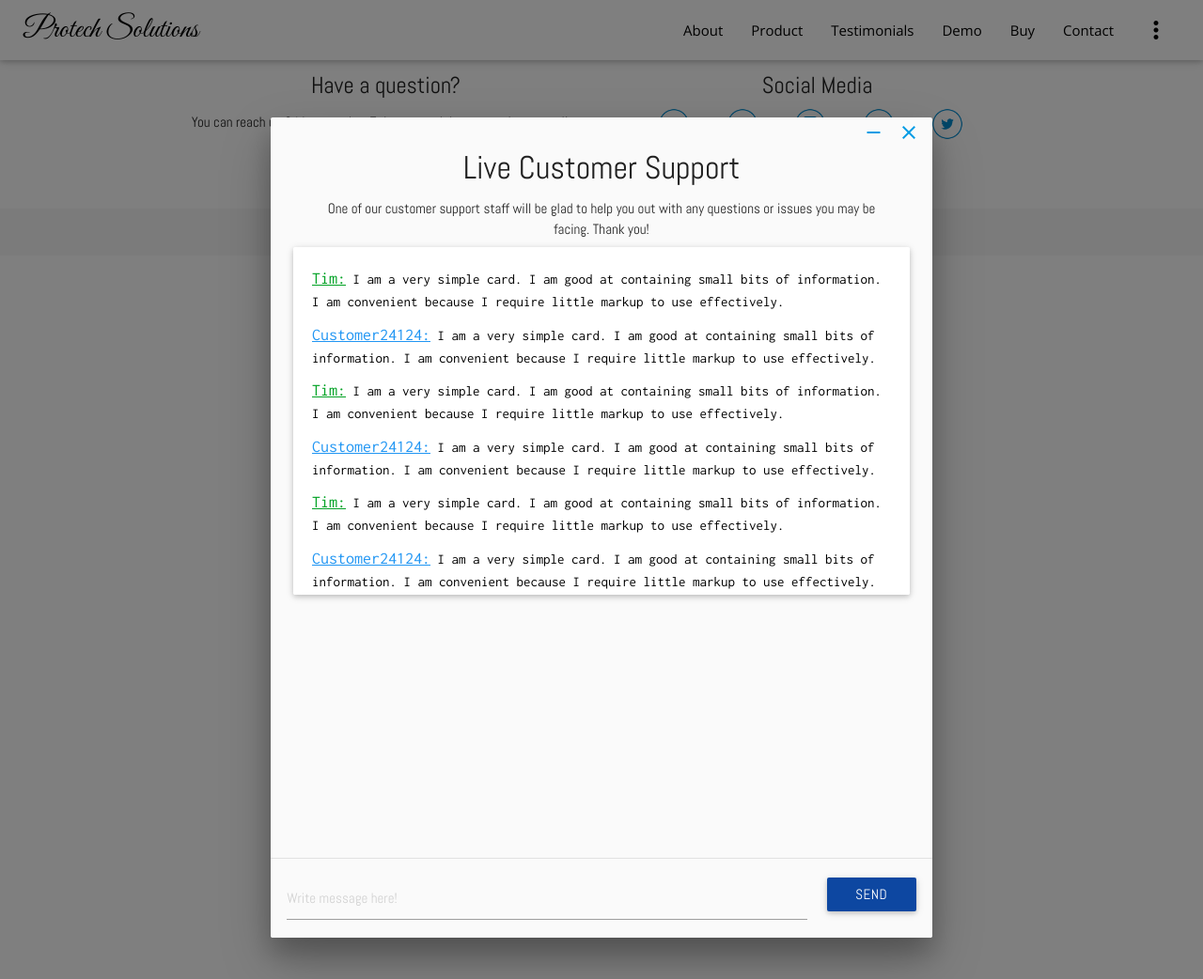
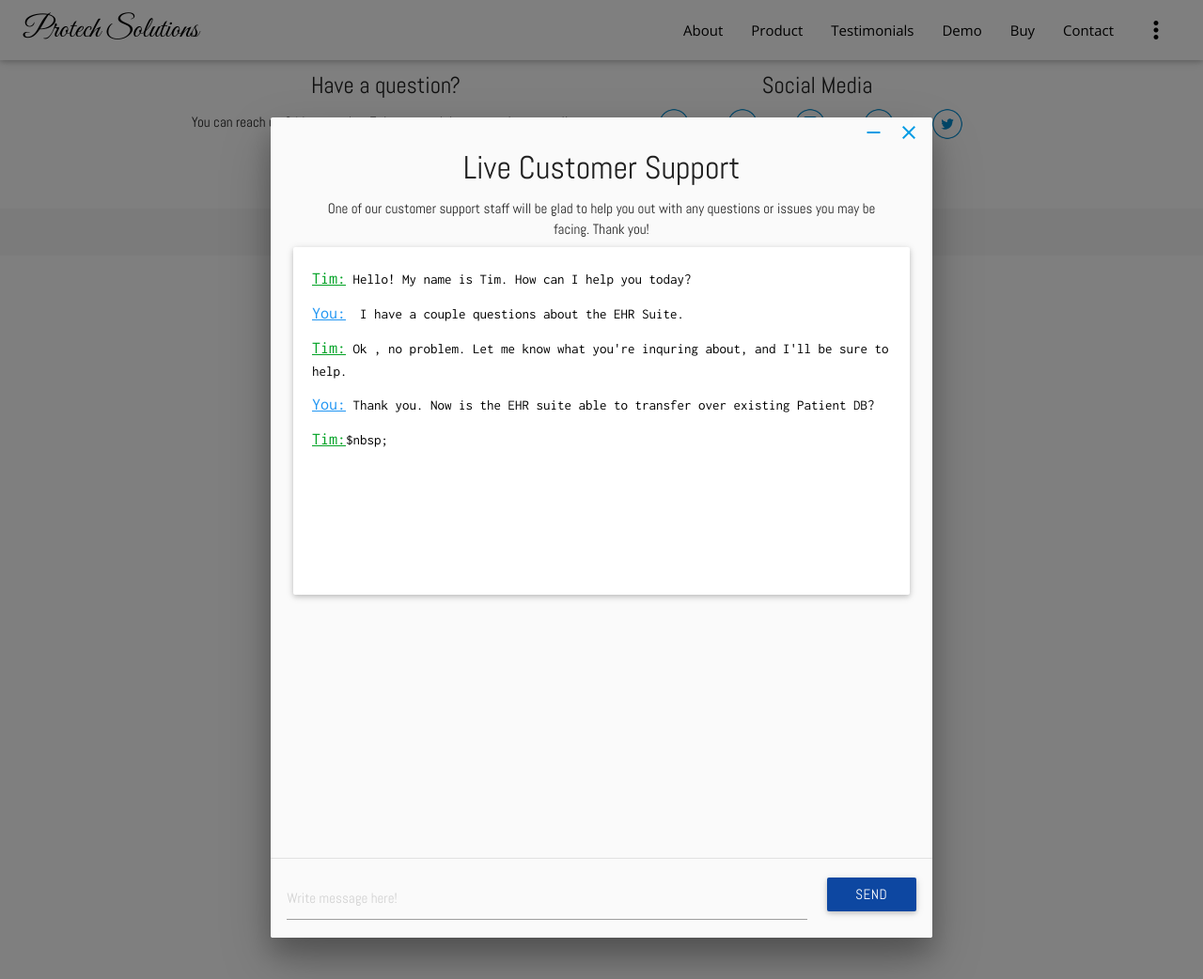
Before and after one commit to GorgonsMaze/ASCapstoneProject, a PHP site: page /?action=1 in a window 1280 px wide, after a click on "customer service representative". Shown: the top 1042 px of the page at 94% size. Run offline with PHP 8.4, Linux system fonts and the light colour scheme; some libraries are stand-ins or nearby versions; some web fonts are replaced.

Commit message:
Updates: Help chat fixes to text -> update jquery

```diff
--- a/views/footer.php
+++ b/views/footer.php
@@ -27,69 +27,19 @@
                             <div class="col s12">
                                 <div class="card chat-box left-align">
                                     <div class="card-content black-text inconsolata">
-                                        <p><span class="rep-name">Tim:</span>&nbsp;I am a very simple card. I am good at
-                                            containing small bits of information.
-                                            I am convenient because I require little markup to use effectively.</p>
+                                        <p><span class="rep-name">Tim:</span>&nbsp;Hello! My name is Tim. How can I help
+                                            you today?</p>
 
-                                        <p><span class="cust-name">Customer24124:</span>&nbsp;I am a very simple card. I
-                                            am good at containing small bits of information.
-                                            I am convenient because I require little markup to use effectively.</p>
+                                        <p><span class="cust-name">You:</span>&nbsp; I have a couple questions about the
+                                            EHR Suite.</p>
 
-                                        <p><span class="rep-name">Tim:</span>&nbsp;I am a very simple card. I am good at
-                                            containing small bits of information.
-                                            I am convenient because I require little markup to use effectively.</p>
+                                        <p><span class="rep-name">Tim:</span>&nbsp;Ok , no problem. Let me know what
+                                            you're inquring about, and I'll be sure to help.</p>
 
-                                        <p><span class="cust-name">Customer24124:</span>&nbsp;I am a very simple card. I
-                                            am good at containing small bits of information.
-                                            I am convenient because I require little markup to use effectively.</p>
+                                        <p><span class="cust-name">You:</span>&nbsp;Thank you. Now is the EHR suite able
+                                            to transfer over existing Patient DB?</p>
 
-                                        <p><span class="rep-name">Tim:</span>&nbsp;I am a very simple card. I am good at
-                                            containing small bits of information.
-                                            I am convenient because I require little markup to use effectively.</p>
-
-                                        <p><span class="cust-name">Customer24124:</span>&nbsp;I am a very simple card. I
-                                            am good at containing small bits of information.
-                                            I am convenient because I require little markup to use effectively.</p>
-
-                                        <p><span class="rep-name">Tim:</span>&nbsp;I am a very simple card. I am good at
-                                            containing small bits of information.
-                                            I am convenient because I require little markup to use effectively.</p>
-
-                                        <p><span class="cust-name">Customer24124:</span>&nbsp;I am a very simple card. I
-                                            am good at containing small bits of information.
-                                            I am convenient because I require little markup to use effectively.</p>
-                                        <p><span class="rep-name">Tim:</span>&nbsp;I am a very simple card. I am good at
-                                            containing small bits of information.
-                                            I am convenient because I require little markup to use effectively.</p>
-
-                                        <p><span class="cust-name">Customer24124:</span>&nbsp;I am a very simple card. I
-                                            am good at containing small bits of information.
-                                            I am convenient because I require little markup to use effectively.</p>
-
-                                        <p><span class="rep-name">Tim:</span>&nbsp;I am a very simple card. I am good at
-                                            containing small bits of information.
-                                            I am convenient because I require little markup to use effectively.</p>
-
-                                        <p><span class="cust-name">Customer24124:</span>&nbsp;I am a very simple card. I
-                                            am good at containing small bits of information.
-                                            I am convenient because I require little markup to use effectively.</p>
-
-                                        <p><span class="rep-name">Tim:</span>&nbsp;I am a very simple card. I am good at
-                                            containing small bits of information.
-                                            I am convenient because I require little markup to use effectively.</p>
-
-                                        <p><span class="cust-name">Customer24124:</span>&nbsp;I am a very simple card. I
-                                            am good at containing small bits of information.
-                                            I am convenient because I require little markup to use effectively.</p>
-
-                                        <p><span class="rep-name">Tim:</span>&nbsp;I am a very simple card. I am good at
-                                            containing small bits of information.
-                                            I am convenient because I require little markup to use effectively.</p>
-
-                                        <p><span class="cust-name">Customer24124:</span>&nbsp;I am a very simple card. I
-                                            am good at containing small bits of information.
-                                            I am convenient because I require little markup to use effectively.</p>
-
+                                        <p><span class="rep-name">Tim:</span>$nbsp; </p>
 
                                         <div class="response-section">
 
@@ -106,7 +56,7 @@
                                     <input id="" type="text" length="255" placeholder="Write message here!">
                                 </div>
                                 <div class="col s2" style="margin-top: 10px;">
-                                    <button class="btn waves-effect waves-light blue darken-4  white-text" type="submit"
+                                    <button class="btn waves-effect waves-light blue darken-4  white-text" type="button"
                                             name="action">Send
                                         <i class="material-icons right">send</i>
                                     </button>
```
